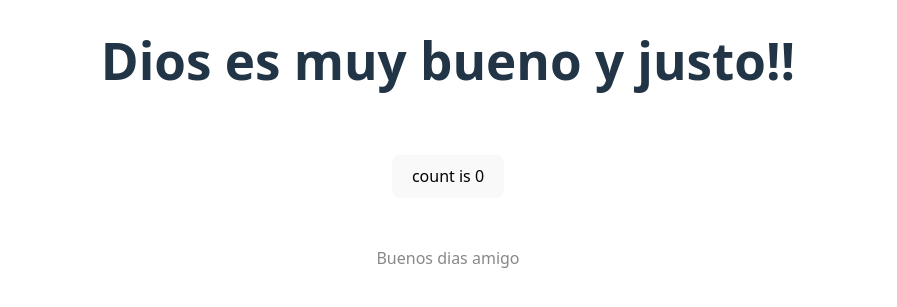
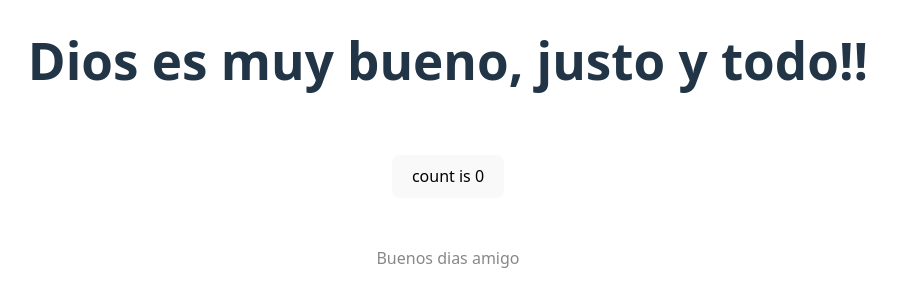
Before and after one commit to wtaype/zitime, a plain HTML site: page index.html in a window 1280 px wide. Shown: the part 333-640 px from the top of the page, without its empty margins (192-1089 px from the left). Drawn offline with Linux system fonts and the light colour scheme.

Commit message:
deploy: ec5f3e4e4f9d2bef09f18f8e58f7c64f80454bb4

```diff
--- /dev/null
+++ b/assets/index-CesEGAwO.js
@@ -0,0 +1,14 @@
+(function(){const o=document.createElement("link").relList;if(o&&o.supports&&o.supports("modulepreload"))return;for(const e of document.querySelectorAll('link[rel="modulepreload"]'))i(e);new MutationObserver(e=>{for(const t of e)if(t.type==="childList")for(const n of t.addedNodes)n.tagName==="LINK"&&n.rel==="modulepreload"&&i(n)}).observe(document,{childList:!0,subtree:!0});function r(e){const t={};return e.integrity&&(t.integrity=e.integrity),e.referrerPolicy&&(t.referrerPolicy=e.referrerPolicy),e.crossOrigin==="use-credentials"?t.credentials="include":e.crossOrigin==="anonymous"?t.credentials="omit":t.credentials="same-origin",t}function i(e){if(e.ep)return;e.ep=!0;const t=r(e);fetch(e.href,t)}})();function c(s){let o=0;const r=i=>{o=i,s.innerHTML=`count is ${o}`};s.addEventListener("click",()=>r(o+1)),r(0)}document.querySelector("#app").innerHTML=`
+  <div>
+    <a href="https://vite.dev" target="_blank">
+      <img src="https://i.postimg.cc/bvWtMmR7/image.png" class="logo" alt="Vite logo" />
+    </a>
+    <h1>Dios es muy bueno, justo y todo!!</h1>
+    <div class="card">
+      <button id="counter" type="button"></button>
+    </div>
+    <p class="read-the-docs">
+      Buenos dias amigo
+    </p>
+  </div>
+`;c(document.querySelector("#counter"));
--- a/index.html
+++ b/index.html
@@ -5,7 +5,7 @@
     <link rel="icon" type="image/svg+xml" href="https://i.postimg.cc/bvWtMmR7/image.png" />
     <meta name="viewport" content="width=device-width, initial-scale=1.0" />
     <title>Witime</title>
-    <script type="module" crossorigin src="/zitime/assets/index-CH2rb_Qp.js"></script>
+    <script type="module" crossorigin src="/zitime/assets/index-CesEGAwO.js"></script>
     <link rel="stylesheet" crossorigin href="/zitime/assets/index-CrYBktwj.css">
   </head>
   <body>
```
